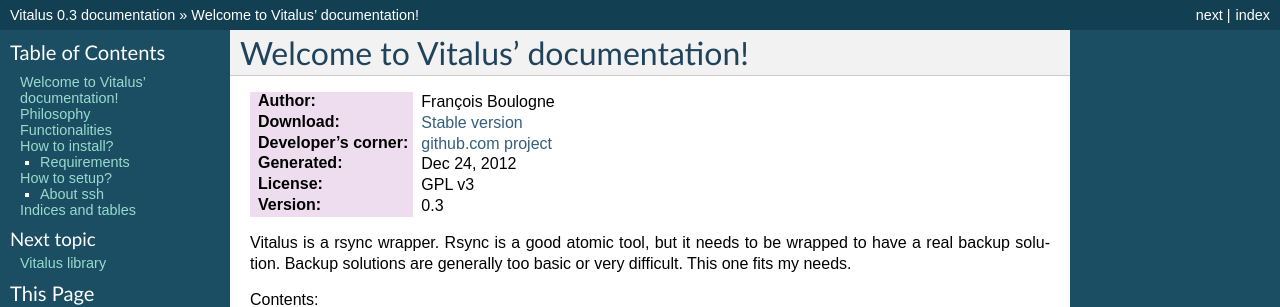
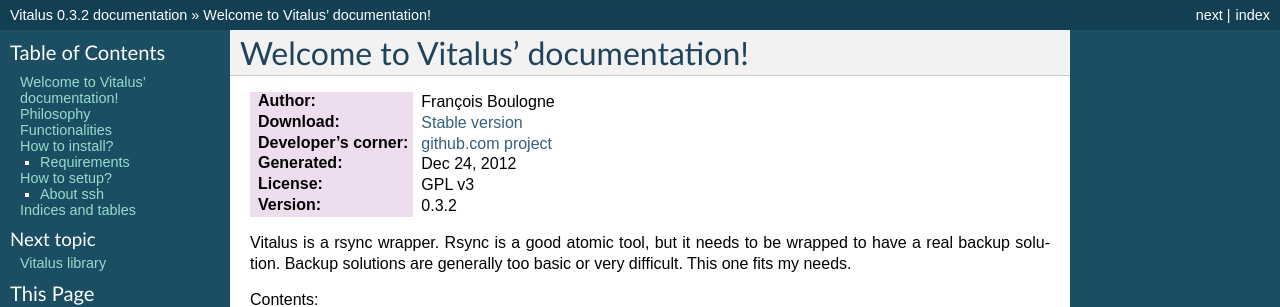
Before and after one commit to sciunto/Vitalus, a Sphinx documentation site: the page built from doc/index.rst, in a window 1280 px wide and 900 px high. Shown: the top 307 px of the window. Built offline with Sphinx 7.4.7, drawn with Linux system fonts in a browser that asks for light colours; some of the changed text lies outside the part shown.

Commit message:
new release !

```diff
--- a/doc/conf.py
+++ b/doc/conf.py
@@ -49,9 +49,9 @@ copyright = '2012, F. Boulogne'
 # built documents.
 #
 # The short X.Y version.
-version = '0.3'
+version = '0.3.2'
 # The full version, including alpha/beta/rc tags.
-release = '0.3'
+release = '0.3.2'
 
 # The language for content autogenerated by Sphinx. Refer to documentation
 # for a list of supported languages.
```
Also changed, not shown: 1 other file.
